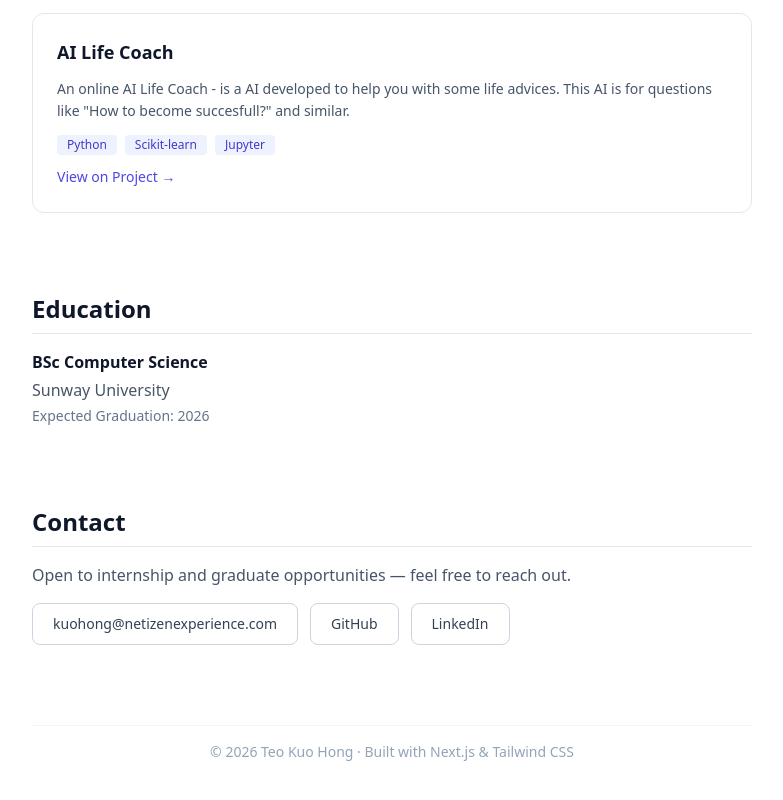
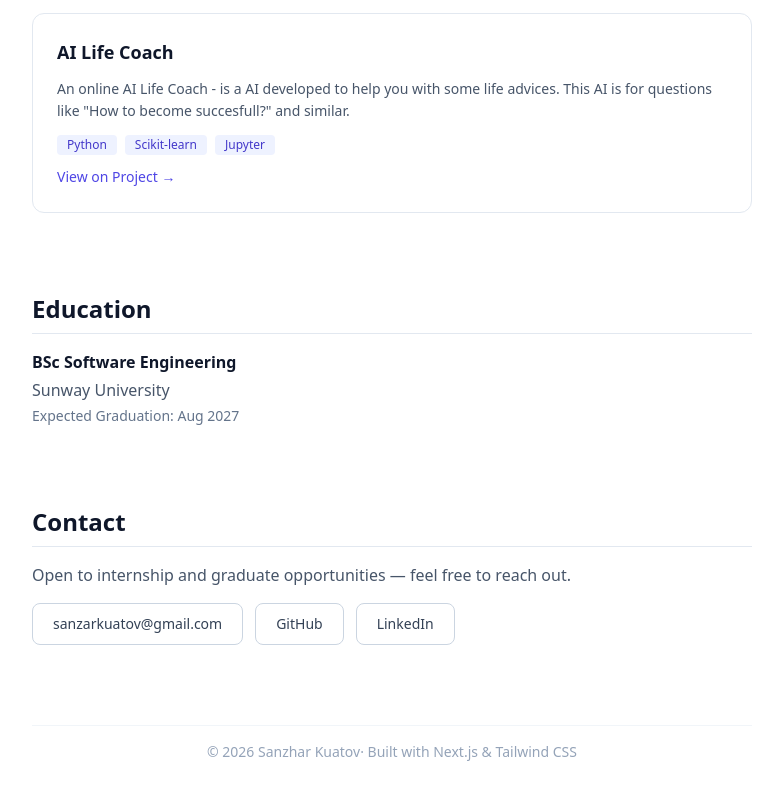
Before and after one commit to sanzhar-kuatov/portfolio, a Next.js app: page / in a window 1280 px wide. Shown: the part 1097-1897 px from the top of the page, without its empty margins (248-1031 px from the left). Built offline with nearby package versions, Linux system fonts and the light colour scheme.

Commit message:
Update personal information in page.jsx

```diff
--- a/app/page.jsx
+++ b/app/page.jsx
@@ -141,13 +141,13 @@ export default function Portfolio() {
 
         <div className="space-y-1">
           {/* EDIT: Your degree */}
-          <p className="font-semibold text-slate-900">BSc Computer Science</p>
+          <p className="font-semibold text-slate-900">BSc Software Engineering</p>
 
           {/* EDIT: Your university */}
           <p className="text-slate-600">Sunway University</p>
 
           {/* EDIT: Your expected graduation year */}
-          <p className="text-slate-500 text-sm">Expected Graduation: 2026</p>
+          <p className="text-slate-500 text-sm">Expected Graduation: Aug 2027</p>
         </div>
       </section>
 
@@ -162,19 +162,19 @@ export default function Portfolio() {
         <div className="flex flex-col sm:flex-row gap-3">
 
           {/* EDIT: Your email address */}
-          <a href="mailto:kuohong@netizenexperience.com"
+          <a href="mailto:sanzarkuatov@gmail.com"
              className="inline-block border border-slate-300 text-slate-700 px-5 py-2.5 rounded-lg text-sm font-medium hover:border-indigo-400 hover:text-indigo-600 transition-colors text-center">
-            kuohong@netizenexperience.com
+            sanzarkuatov@gmail.com
           </a>
 
           {/* EDIT: Your GitHub URL */}
-          <a href="https://github.com/netizen-experience" target="_blank" rel="noopener noreferrer"
+          <a href="https://github.com/sanzhar-kuatov" target="_blank" rel="noopener noreferrer"
              className="inline-block border border-slate-300 text-slate-700 px-5 py-2.5 rounded-lg text-sm font-medium hover:border-indigo-400 hover:text-indigo-600 transition-colors text-center">
             GitHub
           </a>
 
           {/* EDIT: Your LinkedIn URL */}
-          <a href="https://my.linkedin.com/company/netizen-experience" target="_blank" rel="noopener noreferrer"
+          <a href="https://www.linkedin.com/in/sanzhar-kuatov-a8809431a/" target="_blank" rel="noopener noreferrer"
              className="inline-block border border-slate-300 text-slate-700 px-5 py-2.5 rounded-lg text-sm font-medium hover:border-indigo-400 hover:text-indigo-600 transition-colors text-center">
             LinkedIn
           </a>
@@ -184,7 +184,7 @@ export default function Portfolio() {
       {/* ─── FOOTER ────────────────────────────────────────────────── */}
       <footer className="text-center text-slate-400 text-sm pt-4 pb-8 border-t border-slate-100">
         {/* EDIT: Your name */}
-        <p>© 2026 Teo Kuo Hong · Built with Next.js & Tailwind CSS</p>
+        <p>© 2026 Sanzhar Kuatov· Built with Next.js & Tailwind CSS</p>
       </footer>
 
     </main>
```
